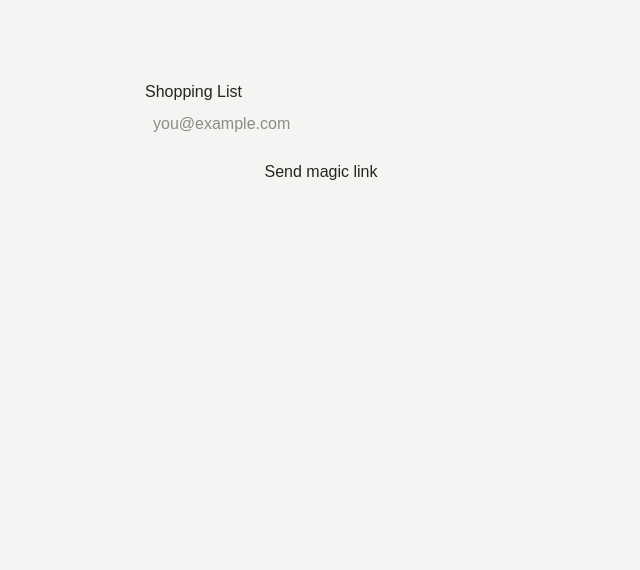
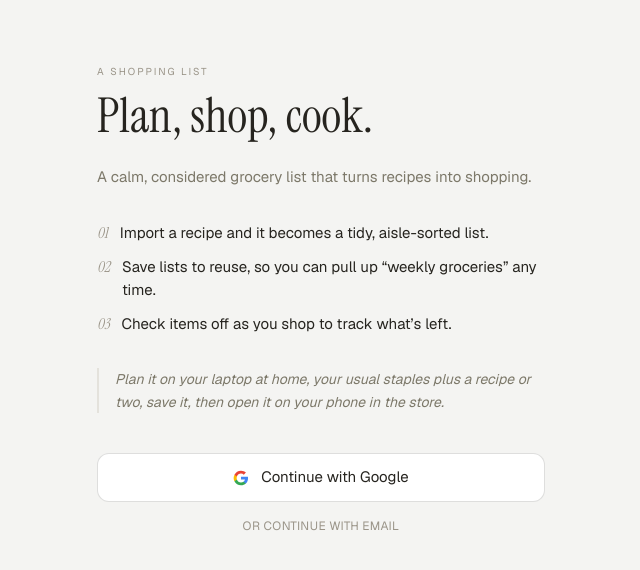
Before and after one commit to jordanglass21/shopping-list, a Next.js app: page /login in a window 1280 px wide. Shown: the top 570 px of the page, without its empty margins (319-959 px from the left). Built offline with nearby package versions, Linux system fonts and the light colour scheme; no server answers.

Commit message:
homepage updated with google auth functionality

```diff
--- a/app/login/page.tsx
+++ b/app/login/page.tsx
@@ -6,45 +6,138 @@ import { supabase } from "@/lib/supabase";
 export default function LoginPage() {
   const [email, setEmail] = useState("");
   const [status, setStatus] = useState<"idle" | "sending" | "sent" | "error">("idle");
+  const [showEmail, setShowEmail] = useState(false);
 
-  async function handleLogin() {
+  async function handleGoogle() {
+    await supabase.auth.signInWithOAuth({
+      provider: "google",
+      options: { redirectTo: `${window.location.origin}/` },
+    });
+  }
+
+  async function handleEmail() {
+    if (!email.trim()) return;
     setStatus("sending");
     const { error } = await supabase.auth.signInWithOtp({
-      email,
-      options: {
-        emailRedirectTo: `${window.location.origin}/`,
-      },
+      email: email.trim(),
+      options: { emailRedirectTo: `${window.location.origin}/` },
     });
     setStatus(error ? "error" : "sent");
   }
 
   return (
-    <main style={{ maxWidth: 360, margin: "80px auto", fontFamily: "sans-serif" }}>
-      <h1>Shopping List</h1>
+    <main className="min-h-screen bg-cream px-6 py-16">
+      <div className="mx-auto max-w-md">
+        {/* Intro */}
+        <p className="mb-3 text-[10px] uppercase tracking-[0.2em] text-stone">
+          A shopping list
+        </p>
+        <h1 className="font-serif text-4xl leading-[1.05] text-ink sm:text-5xl">
+          Plan, shop, cook.
+        </h1>
 
+        <p className="mt-6 text-[15px] leading-relaxed text-ink-soft">
+          A calm, considered grocery list that turns recipes into shopping.
+        </p>
+
+        {/* Features */}
+        <ul className="mt-8 space-y-3">
+          <li className="flex gap-3 text-[15px] text-ink">
+            <span className="font-serif italic text-stone">01</span>
+            <span>Import a recipe and it becomes a tidy, aisle-sorted list.</span>
+          </li>
+          <li className="flex gap-3 text-[15px] text-ink">
+            <span className="font-serif italic text-stone">02</span>
+            <span>Save lists to reuse, so you can pull up “weekly groceries” any time.</span>
+          </li>
+          <li className="flex gap-3 text-[15px] text-ink">
+            <span className="font-serif italic text-stone">03</span>
+            <span>Check items off as you shop to track what’s left.</span>
+          </li>
+        </ul>
+
+        {/* Recommendation */}
+        <p className="mt-8 border-l-2 border-hairline pl-4 text-[14px] italic leading-relaxed text-ink-soft">
+          Plan it on your laptop at home, your usual staples plus a recipe or
+          two, save it, then open it on your phone in the store.
+        </p>
+
+        {/* Auth */}
+        <div className="mt-10">
           {status === "sent" ? (
-        <p>Check your email for a login link.</p>
+            <p className="text-[15px] text-ink">
+              Check your email for a login link.
+            </p>
           ) : (
             <>
+              <button
+                onClick={handleGoogle}
+                className="flex w-full items-center justify-center gap-3 rounded-xl border border-ink/15 bg-white py-3 text-[15px] text-ink transition hover:border-ink/40"
+              >
+                <GoogleIcon />
+                Continue with Google
+              </button>
+
+              {!showEmail ? (
+                <button
+                  onClick={() => setShowEmail(true)}
+                  className="mt-4 w-full text-center text-xs uppercase tracking-wide text-stone hover:text-ink"
+                >
+                  or continue with email
+                </button>
+              ) : (
+                <div className="mt-4 flex items-center gap-3 border-b border-ink pb-2">
                   <input
                     type="email"
+                    autoFocus
                     placeholder="you@example.com"
                     value={email}
                     onChange={(e) => setEmail(e.target.value)}
-            style={{ width: "100%", padding: 8, marginBottom: 8 }}
+                    onKeyDown={(e) => e.key === "Enter" && handleEmail()}
+                    className="flex-1 bg-transparent text-ink placeholder:text-stone outline-none"
                   />
                   <button
-            onClick={handleLogin}
-            disabled={status === "sending" || !email}
-            style={{ width: "100%", padding: 8 }}
+                    onClick={handleEmail}
+                    disabled={status === "sending" || !email.trim()}
+                    className="text-xs uppercase tracking-wide text-ink underline underline-offset-4 disabled:text-stone disabled:no-underline"
                   >
-            {status === "sending" ? "Sending…" : "Send magic link"}
+                    {status === "sending" ? "Sending" : "Send link"}
                   </button>
+                </div>
+              )}
+
               {status === "error" && (
-            <p style={{ color: "red" }}>Something went wrong. Try again.</p>
+                <p className="mt-3 text-xs text-red-700">
+                  Something went wrong. Try again.
+                </p>
               )}
             </>
           )}
+        </div>
+      </div>
     </main>
   );
 }
+
+function GoogleIcon() {
+  return (
+    <svg width="16" height="16" viewBox="0 0 24 24">
+      <path
+        fill="#4285F4"
+        d="M22.56 12.25c0-.78-.07-1.53-.2-2.25H12v4.26h5.92a5.06 5.06 0 0 1-2.2 3.32v2.77h3.57c2.08-1.92 3.28-4.74 3.28-8.1z"
+      />
+      <path
+        fill="#34A853"
+        d="M12 23c2.97 0 5.46-.98 7.28-2.66l-3.57-2.77c-.98.66-2.23 1.06-3.71 1.06-2.86 0-5.29-1.93-6.16-4.53H2.18v2.84A11 11 0 0 0 12 23z"
+      />
+      <path
+        fill="#FBBC05"
+        d="M5.84 14.1a6.6 6.6 0 0 1 0-4.2V7.06H2.18a11 11 0 0 0 0 9.88l3.66-2.84z"
+      />
+      <path
+        fill="#EA4335"
+        d="M12 5.38c1.62 0 3.06.56 4.21 1.64l3.15-3.15C17.45 2.09 14.97 1 12 1 7.7 1 3.99 3.47 2.18 7.06l3.66 2.84C6.71 7.31 9.14 5.38 12 5.38z"
+      />
+    </svg>
+  );
+}
--- a/lib/recipeColors.ts
+++ b/lib/recipeColors.ts
@@ -1,8 +1,6 @@
 export const RECIPE_COLORS = [
-  "#7E9384", // eucalyptus (green)
-  "#B19F8A", // taupe (warm neutral)
-  "#A9857A", // clay (terracotta)
-  "#8B9BA6", // dusty blue
-  "#A08BA0", // mauve (purple)
-  "#B98C6D", // ochre (warm orange)
+  "#7E9384", // eucalyptus — green
+  "#8B9BA6", // dusty blue — blue
+  "#A08BA0", // mauve — purple
+  "#B98C6D", // ochre — warm orange
 ];
```
Lines whose indentation alone changed are shown as unchanged.
